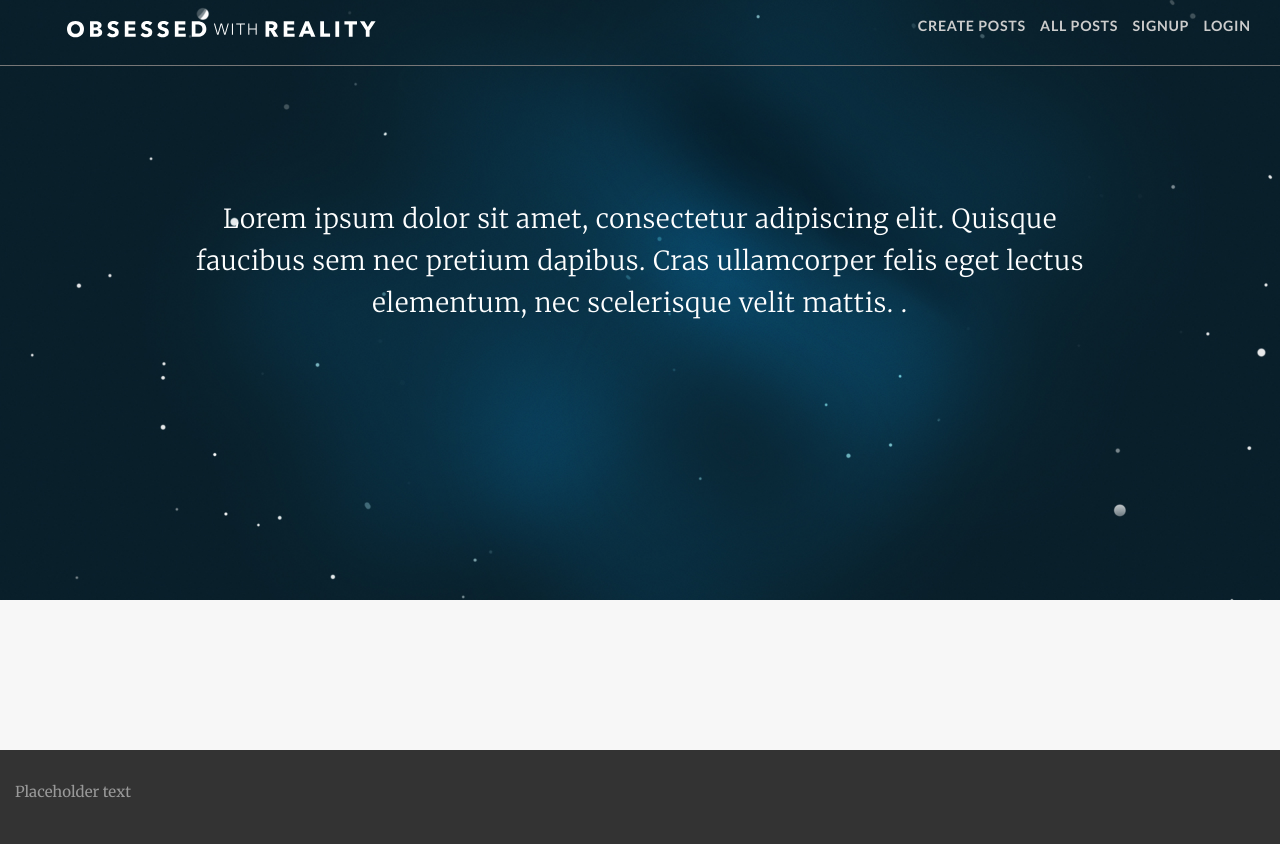
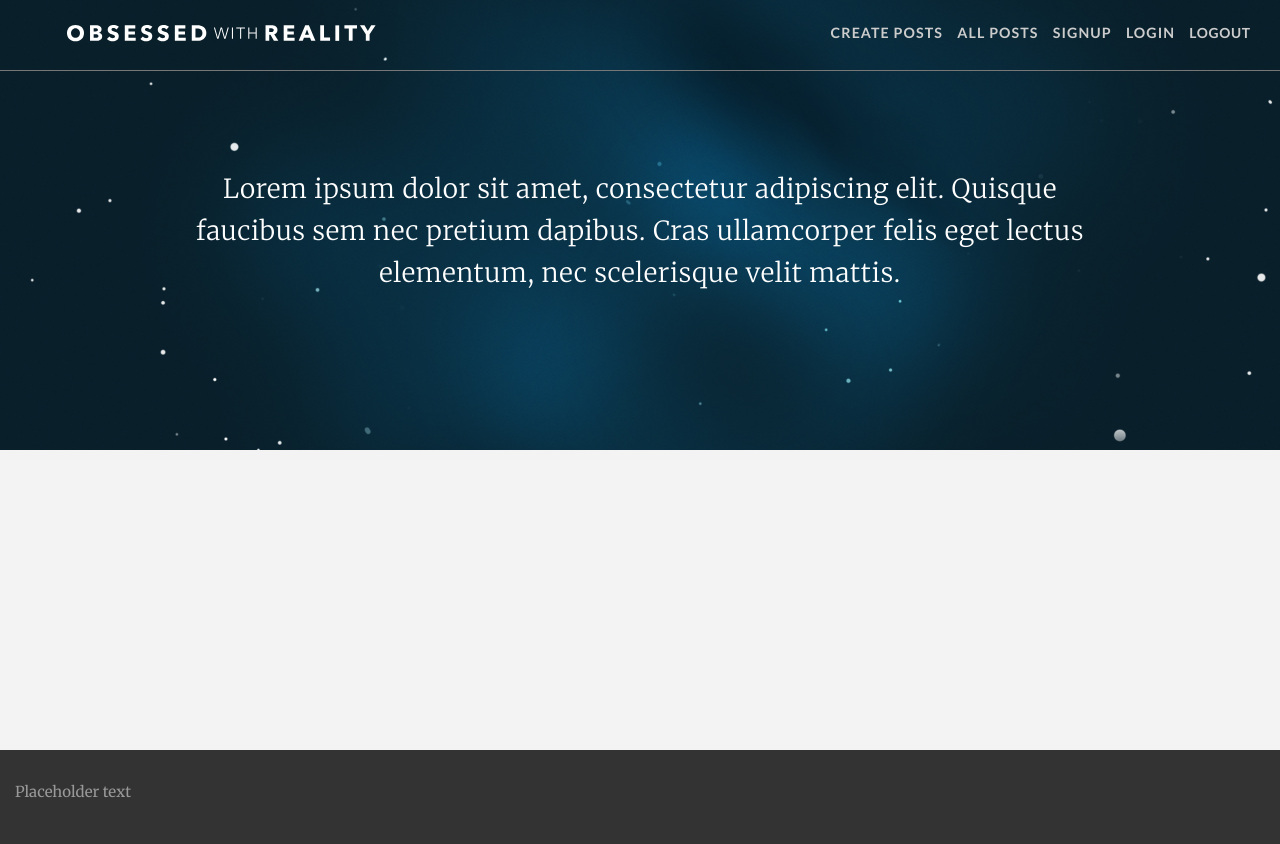
Before and after one commit to jvollherbst/WomeninSTEM, a Node server app: page / in a window 1280 px wide. Run offline with Node 20, Linux system fonts and the light colour scheme; data that the repository does not hold is empty.

Commit message:
working on restricting access for particular users. continuing with css styling throughout site.

```diff
--- a/db/pg.js
+++ b/db/pg.js
@@ -83,7 +83,6 @@
       next()
     });
   });
-  console.log('test');
 }
 
 function getPostsId(req, res, next){
@@ -102,9 +101,7 @@
       next()
     });
   });
-  console.log('test');
 }
-
 
 function addPosts(req, res, next) {
   // Get a Postgres client from the connection pool
@@ -128,7 +125,6 @@
   });
 }
 
-
 function editPosts(req, res, next) {
   // Get a Postgres client from the connection pool
   pg.connect(connectionString, function(err, client, done) {
@@ -136,7 +132,7 @@
     if(err) {
       done();
       console.log(err);
-      return res.status(500).json({ success: false, data: err});
+      return res.status(500).json({success: false, data: err});
     }
     //console.log(req.body);
     var query = client.query('UPDATE posts SET name = $1, occupation = $2, years = $3, country = $4, bio = $5, img = $6 WHERE posts_id = $7',
@@ -172,11 +168,29 @@
   });
 }
 
+function getUserAuth(req, res, next){
+  pg.connect(connectionString, function(err, client, done) {
+    if(err) {
+      done()
+      console.log(err)
+      return res.status(500).json({success: false, data: err})
+    }
+    var query = client.query('SELECT * FROM editors WHERE auth = true', function(err, result) {
+      done()
+      if (err) {
+        return console.error('error running query', err);
+      }
+      res.rows = result.rows;
+      next()
+    });
+  });
+}
 
 module.exports.createUser = createUser;
 module.exports.loginUser = loginUser;
 
 module.exports.getPostsId = getPostsId;
+module.exports.getUserAuth = getUserAuth;
 
 module.exports.showPosts = showPosts;
 module.exports.addPosts = addPosts;
--- /dev/null
+++ b/db/seed.sql
@@ -0,0 +1,3 @@
+INSERT INTO posts (name, occupation, years, country, bio, img) VALUES ('Grace Hopper', 'Programmer', '20th Century', 'United States', 'Born in New York City on December 9, 1906, Grace Murray Hopper was a computer programmer and rear admiral for the United States Navy. Hopper earned her B.A. in math and physics from Vassar College in 1928, and later her Masters and Ph.D. from Yale. In 1943, Hopper joined the U.S. Navy. During her prolific career, Hopper made a number of significant contributions to the computer science field. The most notable among them being her contributions to the development of the language COBOL. She helped popularize the idea that languages should be written similarly to English rather than machine-code. She is also attributed with coining the term “de-bugging” after removing a moth from a computer.', '../images/GH-TEST-IMG.png');;
+INSERT INTO posts (name, occupation, years, country, bio, img) VALUES ('Mae Jemison', 'Astronaut', '20th Century', 'United States', 'Born on October 17, 1956 in Decatur, Alabama, and raised in Chicago, Illinois, Mae Jemison is a physician and astronaut. On September 12, 1992, she became the first African American woman in space while aboard the Endeavour. Jemison holds a B.A. in Chemical Engineering from Stanford University, and a Doctorates in Medicine from Cornell University. Jemison served as a medical officer for the Peace Corps from 1983-1985, and was accepted into NASA in 1987. She retired from NASA in 1993, and went on to form the technology company The Jemison Group. In addition to her scientific acheivements, Jemison is an accomplished dancer, with experience in a variety of forms including ballet, modern jazz and African dance.', '../images/mae-jemison.jpg');
+INSERT INTO posts (name, occupation, years, country, bio, img) VALUES ('Hypatia', 'Philosopher, Mathematician, Astronomer ', '400 A.D.', 'Alexandria', 'Hypatia was a philosopher, mathematician and astronomer born in Alexandria approximately 350 A.D. In a time when women had few rights, Hypatia was a confident and brilliant scientist and educator. She became head of the Neoplatonist school at Alexandria around 400 A.D., where she taught the philosophy of Aristotle and Plato to a diverse culture of students. Hypatia was a champion of knowledge and learning. She was one of the last scientists to access the vast Library of Alexandria. She worked at the library until her death, in 415 A.D., at the hands of a Christian mob, the result of a conflict between the governor of Alexandria, Orestes, and the Archbishop Cyril.', '../images/hypatia.jpg');
--- a/public/css/styles.css
+++ b/public/css/styles.css
@@ -1,13 +1,13 @@
 body{
   font-family: 'Merriweather', serif;
-  background-color: #f7f7f7;
+  background-color: #f3f3f3;
 }
 
 h1, h2, h3, h4, h5, h6, nav{
   font-family: 'Lato', sans-serif;
 }
 
-a {
+a{
   text-decoration: none;
   color: #cccccc;
 }
@@ -22,21 +22,35 @@
   list-style-type: none;
   float: left;
   padding-left: 1em;
+  padding-top: .25em;
   text-transform: uppercase;
   font-size: .975em;
-  letter-spacing: .05em;
+  letter-spacing: .075em;
   font-weight: 700;
+  color: #cccccc;
 }
 
-.menu{
+.menu {
   float: right;
   margin-right: 3em;
 }
 
-.logo{
+.logo {
   float: left;
   margin-left: 3em;
   padding: .75em 0em;
+}
+
+button.logout {
+  padding: 0;
+  margin: 0;
+  border: 0;
+  height: 0;
+  line-height: 0;
+  font-size: .975em;
+  letter-spacing: .05em;
+  font-weight: 700;
+  color: #cccccc;
 }
 
 header{
@@ -44,7 +58,7 @@
 
 .hpheader{
   background-image: url(../images/header.jpg);
-  height: 40em;
+  height: 30em;
   background-size: cover;
   background-position: center;
 }
@@ -54,8 +68,12 @@
   width: 100%;
   text-align: center;
   color: white;
-  margin-top: 12em;
+  margin-top: 10em;
   clear:both;
+}
+
+.header-text input{
+  color: black;
 }
 
 .text-inner{
@@ -82,12 +100,17 @@
   clear: both;
 }
 
+.thumbnail{
+  margin-top: 3em;
+}
+
 .thumbnail img{
   float: left;
   width: 15em;
   height: 15em;
   object-fit: cover;
   padding: 1em;
+  border-radius: 12.5em;
 }
 
 img.post-img{
@@ -100,7 +123,7 @@
 
 footer{
   position: relative;
-  bottom: -10em;
+  bottom: -20em;
   left: 0;
   margin-bottom: -20em;
   padding: 1em;
@@ -111,12 +134,6 @@
 
 footer > p{
   color: #999999;
-}
-
-.logout{
-  padding: 0;
-  margin:0;
-  border: none;
 }
 
 @media only screen and (max-width : 480px) {
--- a/routes/users.js
+++ b/routes/users.js
@@ -18,11 +18,11 @@
 
 // users.route('/')
 users.get('/new', function(req, res) {
-  res.render('users/new.ejs')
+  res.render('users/new.ejs', {user: req.session.user});
 })
 
 users.get('/login', function(req, res) {
-  res.render('users/login.ejs');
+  res.render('users/login.ejs', {user: req.session.user});
 })
 
 users.post('/login', db.loginUser, function(req, res) {
--- a/server.js
+++ b/server.js
@@ -30,6 +30,7 @@
 app.set('views', './views')
 app.set('view engine', 'ejs')
 
+
 app.use(session({
   store: new pgSession({
     pg : pg,
--- a/views/pages/home.ejs
+++ b/views/pages/home.ejs
@@ -3,15 +3,18 @@
 <head>
   <%- include ../partials/header %>
 </head>
+
 <body>
   <header class="hpheader">
-      <%- include ../partials/nav %>
 
-      <div class="header-text">
+    <%- include ../partials/nav %>
+
+    <div class="header-text">
       <div class="text-inner">
-        <h1>Lorem ipsum dolor sit amet, consectetur adipiscing elit. Quisque faucibus sem nec pretium dapibus. Cras ullamcorper felis eget lectus elementum, nec scelerisque velit mattis. .</h1>
+        <h1>Lorem ipsum dolor sit amet, consectetur adipiscing elit. Quisque faucibus sem nec pretium dapibus. Cras ullamcorper felis eget lectus elementum, nec scelerisque velit mattis.</h1>
       </div>
     </div>
+
   </header>
 
   <div class="container">
--- a/views/partials/nav.ejs
+++ b/views/partials/nav.ejs
@@ -6,17 +6,17 @@
   <div class="menu">
     <ul>
       <% if (user) {%>
-          <li>Welcome <%= user.email %></li>
+      <li>Welcome <%= user.email %></li>
       <% } %>
       <li><a href="/posts/create">Create Posts</a></li>
       <li><a href="/posts/all">All Posts</a></li>
       <li><a href="/users/new">Signup</a></li>
       <li><a href="/users/login">Login</a></li>
-      <!-- <li>
-        <form method="post" action="users/logout?_method=DELETE">
+      <li>
+        <form method="post" action="/users/logout?_method=DELETE">
           <button class="logout">logout</button>
         </form>
-      </li> -->
+      </li>
     </ul>
   </div>
 </nav>
--- a/views/users/login.ejs
+++ b/views/users/login.ejs
@@ -19,7 +19,7 @@
 
           <div>
             <label for="password">password</label>
-            <input type="text" name="password">
+            <input type="password" name="password">
           </div>
 
           <input type="submit" value="Login">
```
Also changed, not shown: db/schema.sql (+8 -6 lines), routes/posts.js (+34 -29 lines), views/posts/edit.ejs (+5 -6 lines), views/posts/post.ejs (+8 -10 lines), views/users/new.ejs (+9 -4 lines), public/hypatia.jpg (added), public/images/GH-TEST-IMG.png (added), public/images/hypatia.jpg (added), public/images/jane-marcet.jpg (added), public/images/mae-jemison.jpg (added), public/images/marie-tharp.jpg (added), public/images/protostar.png (added).
